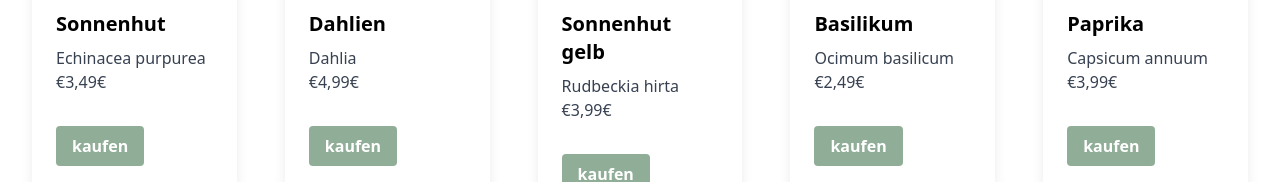
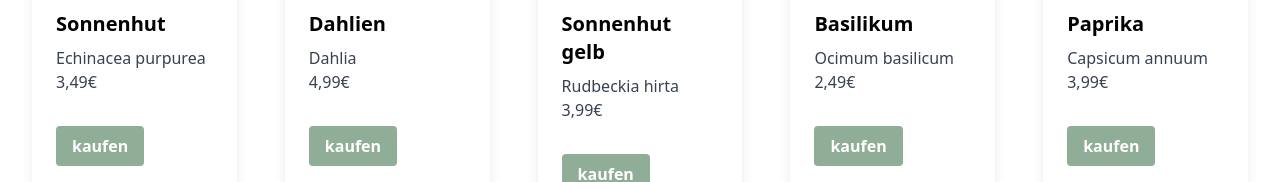
Before and after one commit to JonathanThoelke/PflanzenApp, a Next.js app: page /Shop in a window 1280 px wide. Shown: the part 346-528 px from the top of the page. Built offline with nearby package versions, Linux system fonts and the light colour scheme.

Commit message:
Euro Zeichen war doppelt da

```diff
--- a/app/components/PlantCard.tsx
+++ b/app/components/PlantCard.tsx
@@ -26,7 +26,7 @@ const PlantCard: React.FC<PlantCardProps> = ({ plant }) => {
       <div className="px-6 py-4">
         <div className="font-bold text-xl mb-2">{plant.deutscherName}</div>
         <p className="text-gray-700 text-base">{plant.lateinischerName}</p>
-        <p className="text-gray-700 text-base">€{plant.preis}</p>
+        <p className="text-gray-700 text-base">{plant.preis}</p>
       </div>
       <div className="px-6 pt-4 pb-4">
         <AddToCart />
```
